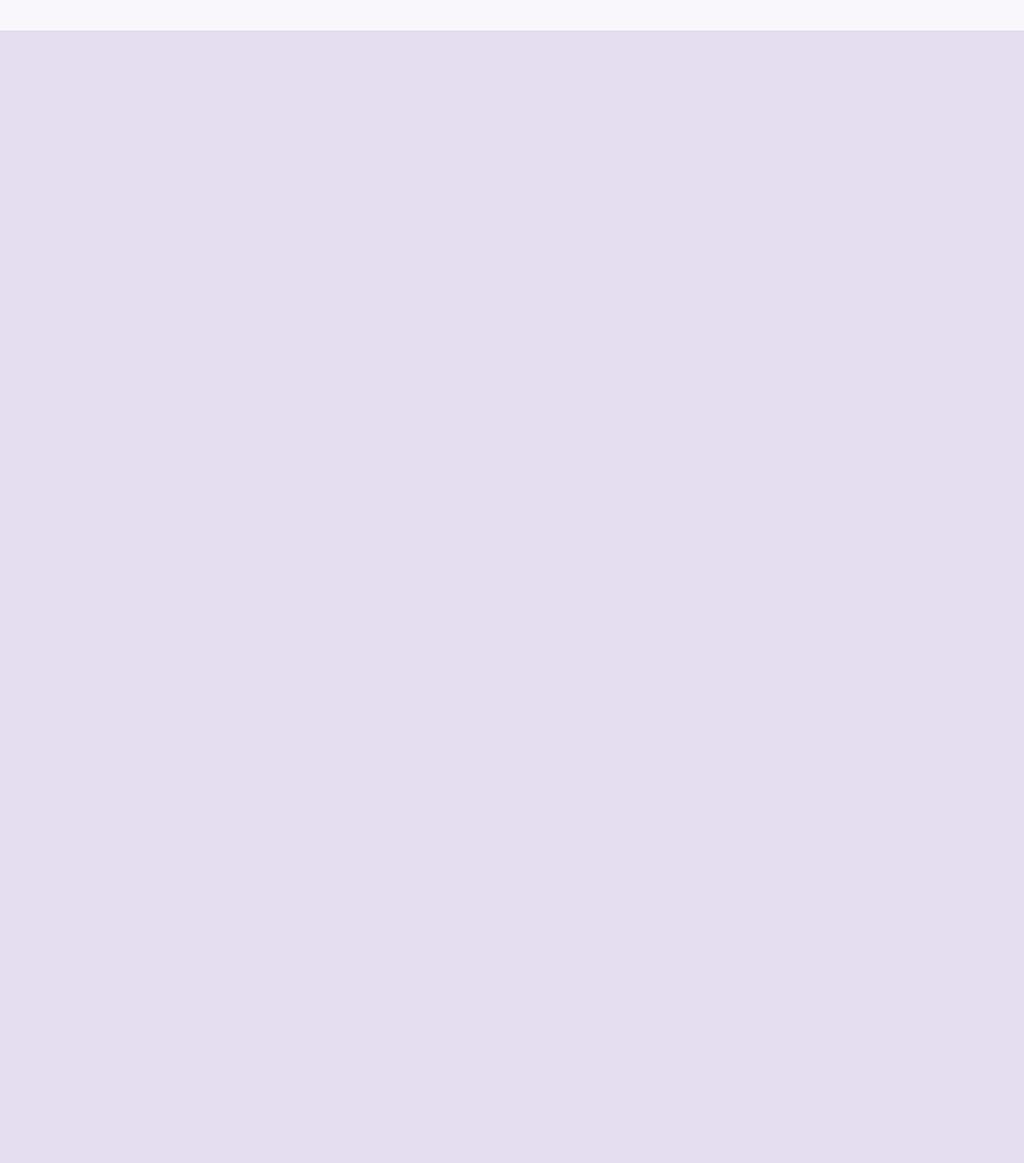
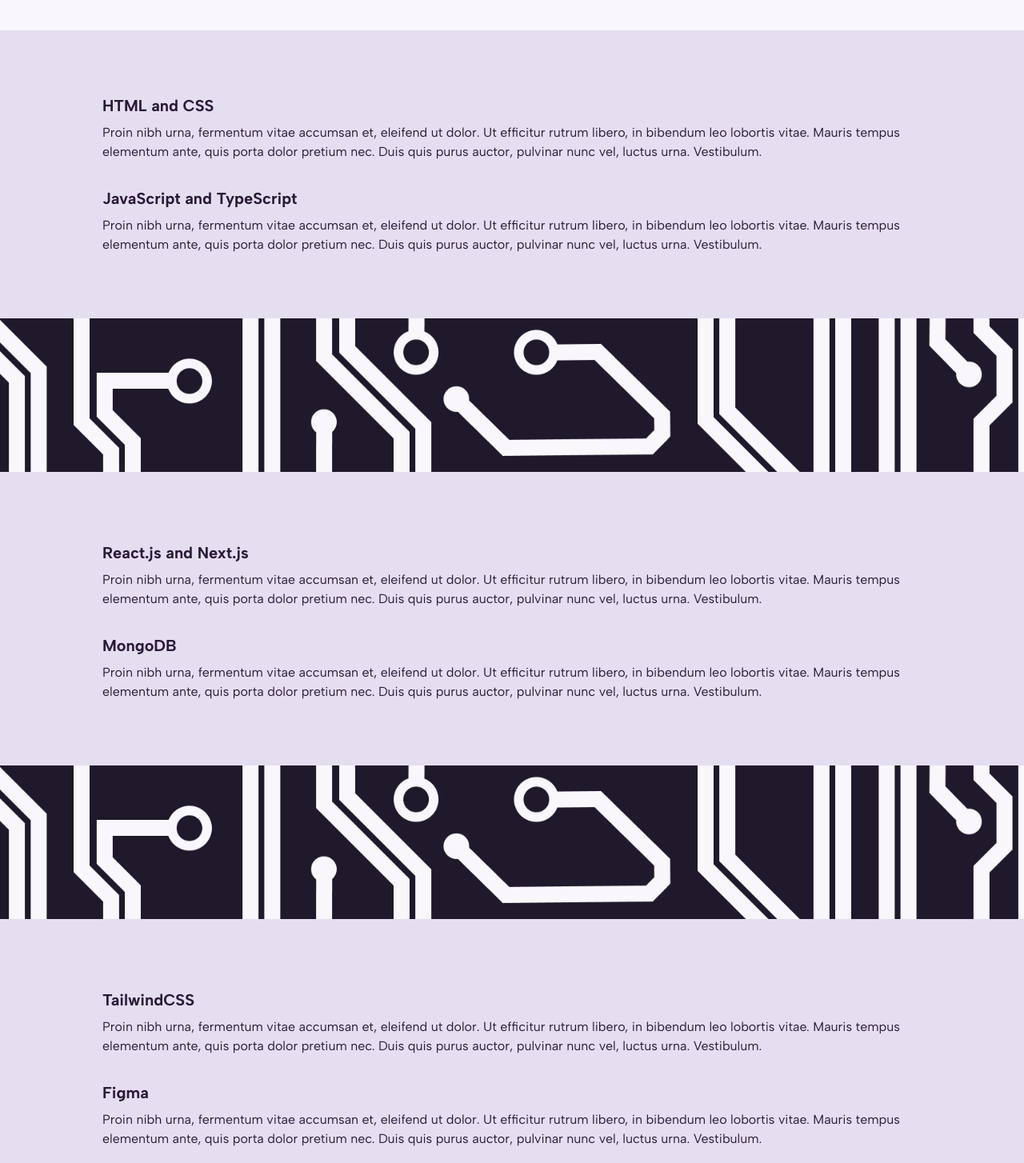
Before and after one commit to alaws66/portfolio, a Next.js app: page /skills in a window 1280 px wide. Shown: the part 456-1910 px from the top of the page at 80% size. Before the commit the page ends 800 px from the top, so only its background shows below. Built offline with nearby package versions, Linux system fonts and the light colour scheme.

Commit message:
placeholder data

```diff
--- a/app/skills/page.tsx
+++ b/app/skills/page.tsx
@@ -1,6 +1,7 @@
 import Image from 'next/image';
 import code from '@/public/code.png';
 import codeGear from '@/public/code-gear.png';
+import wires from '@/public/wires.png';
 
 const Skills = () => {
   return (
@@ -9,7 +10,7 @@
         <div className="lg:mr-10 2xl:mr-28">
           <h1 className="m-0 text-4xl md:text-5xl 2xl:text-6xl">Skills</h1>
 
-          <p className="my-10 text-sm md:text-base 2xl:text-lg">
+          <p className="mt-5 text-sm md:text-base 2xl:text-lg">
             Proin nibh urna, fermentum vitae accumsan et, eleifend ut dolor. Ut efficitur rutrum libero,
             in bibendum leo lobortis vitae. Mauris tempus elementum ante, quis porta dolor pretium nec.
             Duis quis purus auctor, pulvinar nunc vel, luctus urna. Vestibulum.
@@ -34,6 +35,58 @@
           />
         </div>
       </div>
+
+      <div className="mx-3 md:mx-10 xl:mx-32 2xl:mx-[20%] my-10 text-sm md:text-base 2xl:text-lg">
+        <h2 className="mb-2 text-lg md:text-xl 2xl:text-2xl font-bold">HTML and CSS</h2>
+        <p className="mt-0 mb-8">
+          Proin nibh urna, fermentum vitae accumsan et, eleifend ut dolor. Ut efficitur rutrum libero,
+          in bibendum leo lobortis vitae. Mauris tempus elementum ante, quis porta dolor pretium nec.
+          Duis quis purus auctor, pulvinar nunc vel, luctus urna. Vestibulum.
+        </p>
+
+        <h2 className="mb-2 text-lg md:text-xl 2xl:text-2xl font-bold">JavaScript and TypeScript</h2>
+        <p className="mt-0 mb-8">
+          Proin nibh urna, fermentum vitae accumsan et, eleifend ut dolor. Ut efficitur rutrum libero,
+          in bibendum leo lobortis vitae. Mauris tempus elementum ante, quis porta dolor pretium nec.
+          Duis quis purus auctor, pulvinar nunc vel, luctus urna. Vestibulum.
+        </p>
+      </div>
+
+      <Image src={wires} alt="group of wires graphic" className="my-10 w-full h-[12rem] object-cover" />
+
+      <div className="mx-3 md:mx-10 xl:mx-32 2xl:mx-[20%] my-10 text-sm md:text-base 2xl:text-lg">
+        <h2 className="mb-2 text-lg md:text-xl 2xl:text-2xl font-bold">React.js and Next.js</h2>
+        <p className="mt-0 mb-8">
+          Proin nibh urna, fermentum vitae accumsan et, eleifend ut dolor. Ut efficitur rutrum libero,
+          in bibendum leo lobortis vitae. Mauris tempus elementum ante, quis porta dolor pretium nec.
+          Duis quis purus auctor, pulvinar nunc vel, luctus urna. Vestibulum.
+        </p>
+
+        <h2 className="mb-2 text-lg md:text-xl 2xl:text-2xl font-bold">MongoDB</h2>
+        <p className="mt-0 mb-8">
+          Proin nibh urna, fermentum vitae accumsan et, eleifend ut dolor. Ut efficitur rutrum libero,
+          in bibendum leo lobortis vitae. Mauris tempus elementum ante, quis porta dolor pretium nec.
+          Duis quis purus auctor, pulvinar nunc vel, luctus urna. Vestibulum.
+        </p>
+      </div>
+
+      <Image src={wires} alt="group of wires graphic" className="my-10 w-full h-[12rem] object-cover" />
+
+      <div className="mx-3 md:mx-10 xl:mx-32 2xl:mx-[20%] mt-10 mb-20 text-sm md:text-base 2xl:text-lg">
+        <h2 className="mb-2 text-lg md:text-xl 2xl:text-2xl font-bold">TailwindCSS</h2>
+        <p className="mt-0 mb-8">
+          Proin nibh urna, fermentum vitae accumsan et, eleifend ut dolor. Ut efficitur rutrum libero,
+          in bibendum leo lobortis vitae. Mauris tempus elementum ante, quis porta dolor pretium nec.
+          Duis quis purus auctor, pulvinar nunc vel, luctus urna. Vestibulum.
+        </p>
+
+        <h2 className="mb-2 text-lg md:text-xl 2xl:text-2xl font-bold">Figma</h2>
+        <p className="mt-0 mb-8">
+          Proin nibh urna, fermentum vitae accumsan et, eleifend ut dolor. Ut efficitur rutrum libero,
+          in bibendum leo lobortis vitae. Mauris tempus elementum ante, quis porta dolor pretium nec.
+          Duis quis purus auctor, pulvinar nunc vel, luctus urna. Vestibulum.
+        </p>
+      </div>
     </main>
   );
 }
```
